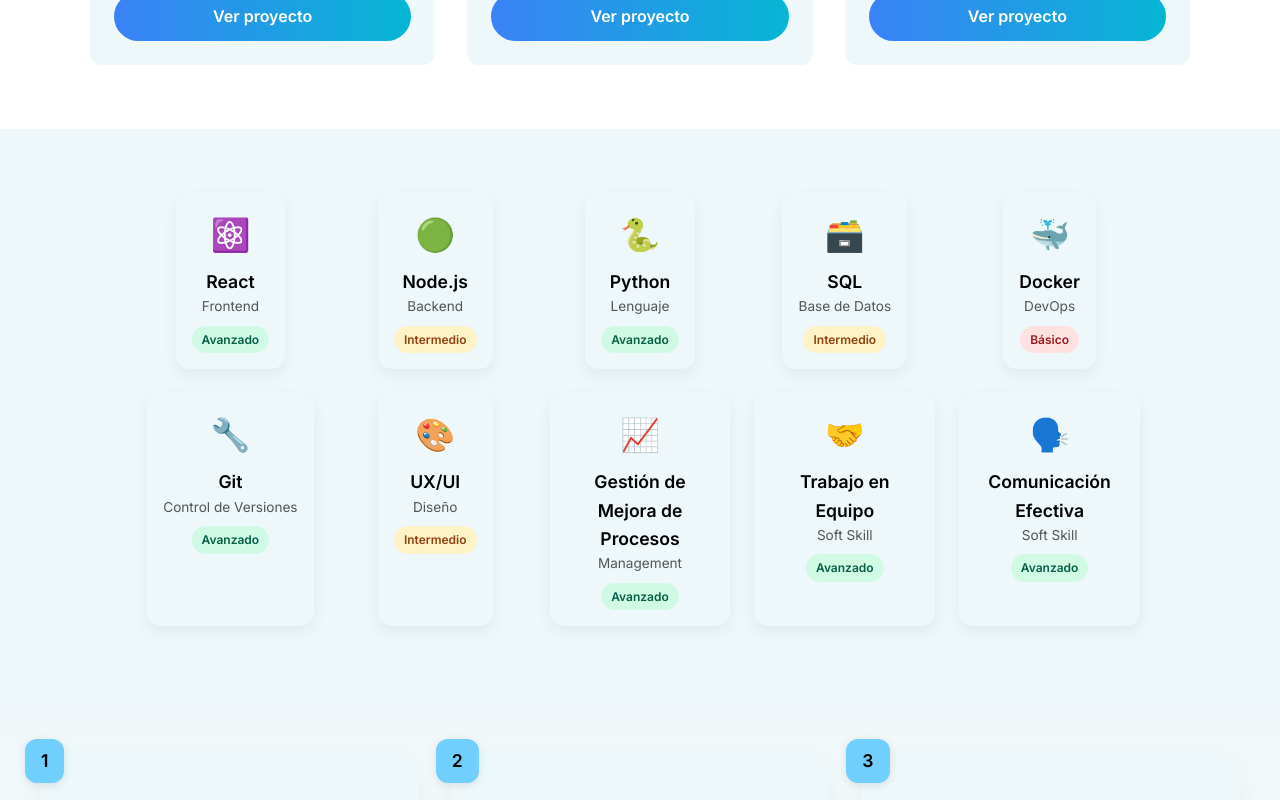
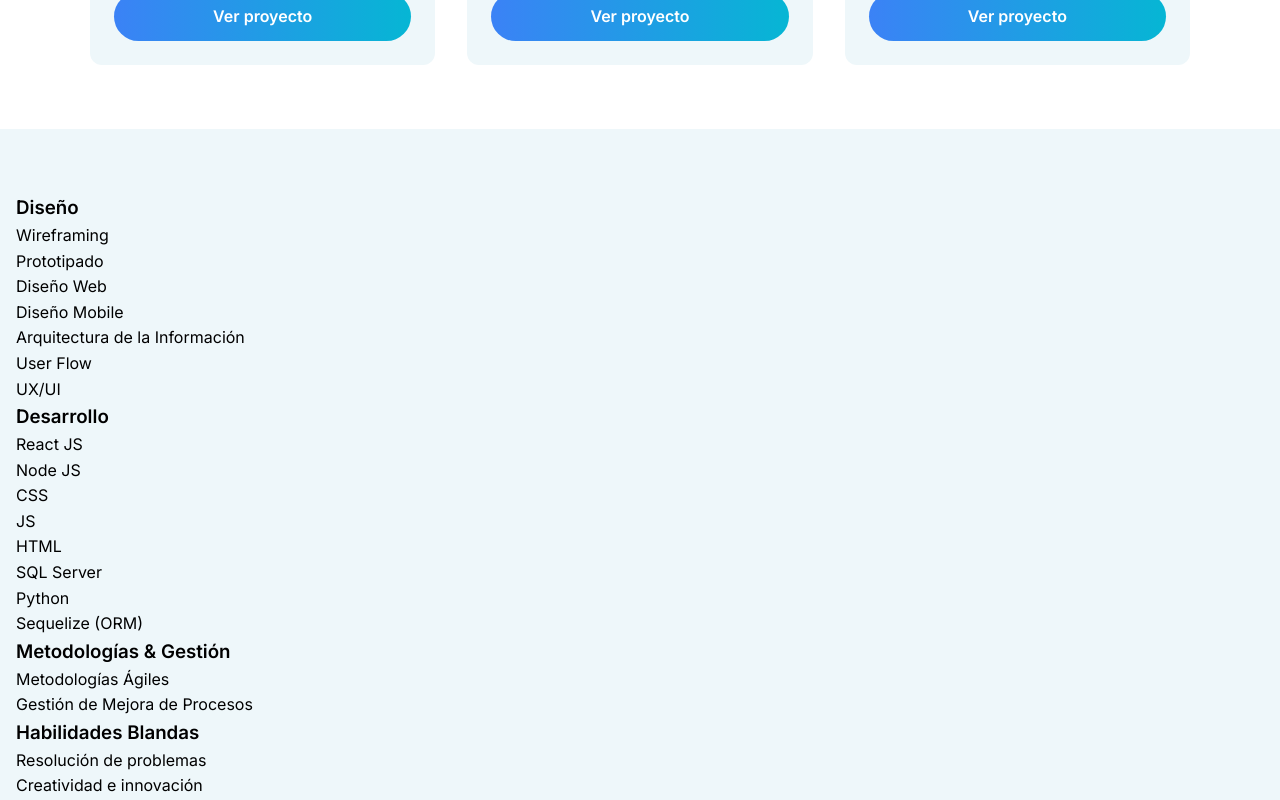
Before and after one commit to Perez-Alvaro/landing-template, a React (Vite) app: page / in a window 1280 px wide. Shown: the part 2300-3100 px from the top of the page. Built offline with nearby package versions, Linux system fonts and the light colour scheme.

Commit message:
feat: add project templates and timelines

```diff
--- a/src/components/Navbar.jsx
+++ b/src/components/Navbar.jsx
@@ -6,10 +6,15 @@
 const Navbar = ({ data = defaultData }) => {
   const handleClick = (e, url) => {
     if (url.startsWith('#')) {
-      e.preventDefault();
-      const target = document.querySelector(url);
-      if (target) {
-        target.scrollIntoView({ behavior: 'smooth' });
+      if (window.location.pathname !== '/') {
+        e.preventDefault();
+        window.location.href = `/${url}`; // fix: navegar a home antes de scroll
+      } else {
+        e.preventDefault();
+        const target = document.querySelector(url);
+        if (target) {
+          target.scrollIntoView({ behavior: 'smooth' });
+        }
       }
     }
   };
--- a/src/components/ProjectDetail.jsx
+++ /dev/null
@@ -1,30 +0,0 @@
-import React from "react";
-import { useParams, Link } from "react-router-dom";
-import data from "../data";
-import Navbar from "./Navbar";
-import "../styles.css";
-
-const ProjectDetail = () => {
-  const { id } = useParams();
-  const project = data.projects.find((p) => p.id === id);
-
-  if (!project) {
-    return <div className="p-8 text-center">Proyecto no encontrado</div>;
-  }
-
-  return (
-    <div>
-      <Navbar data={data.navbar} />
-      <section className="project-detail-section fade-in">
-        <div className="project-detail-container">
-          <img src={project.image} alt={project.title} className="project-detail-image" />
-          <h1 className="project-detail-title">{project.title}</h1>
-          <p className="project-detail-description">{project.description}</p>
-          <Link to="/" className="btn project-detail-button">Volver</Link> {/* botón unificado */}
-        </div>
-      </section>
-    </div>
-  );
-};
-
-export default ProjectDetail;
--- a/src/components/Skills.jsx
+++ b/src/components/Skills.jsx
@@ -2,21 +2,29 @@
 import defaultData from "../data/skills.json";
 import "../styles.css";
 
+// template: sección de habilidades simétrica basada en categorías
 const Skills = ({ data = defaultData }) => (
-    <section className="stack-section fade-in" id="skills">
-        <div className="stack-container">
-            {data.map((skill, index) => (
-                <div key={index} className="stack-item">
-                    <div className="stack-icon">{skill.icon}</div>
-                    <div className="stack-name">{skill.title}</div>
-                    <div className="stack-category">{skill.category}</div>
-                    <div className={`stack-level level-${skill.level.toLowerCase()}`}>
-                        {skill.level}
-                    </div>
-                </div>
-            ))}
+  <section className="stack-section fade-in" id="skills">
+    {Object.entries(data).map(([category, items]) => (
+      <div key={category} className="mb-12">
+        <h3 className="text-xl font-bold mb-4">{category}</h3>
+        <div className="grid grid-cols-1 sm:grid-cols-2 md:grid-cols-3 gap-4">
+          {items.map((item, index) => (
+            <div
+              key={index}
+              className="relative bg-white/5 backdrop-blur rounded-2xl p-4 shadow min-h-[90px] flex items-center"
+            >
+              <span
+                className="absolute left-0 top-0 bottom-0 w-1 bg-[#D7FB00] rounded-l-2xl"
+                aria-hidden="true"
+              />
+              <span className="ml-4 text-sm font-medium">{item}</span>
+            </div>
+          ))}
         </div>
-    </section>
+      </div>
+    ))}
+  </section>
 );
 
 export default Skills;
--- a/src/data/projects.json
+++ b/src/data/projects.json
@@ -1,56 +1,81 @@
 [
   {
-    "id": "automatizacion-invernaderos",
+    "slug": "automatizacion-invernaderos",
     "title": "Automatización de invernaderos",
-    "description": "Sistema de sensores y control con Arduino y Python.",
     "summary": "Sistema de sensores y control con Arduino y Python.",
-    "image": "/about-default.png",
-    "tags": ["IoT", "Arduino"],
-    "link": "/project/automatizacion-invernaderos"
+    "stack": ["Arduino", "Python", "Node.js"],
+    "images": ["/about-default.png", "/about-default.png"],
+    "objective": "Implementar un sistema de monitoreo y control climático para invernaderos.",
+    "role": "Desarrollador full-stack y responsable de integración de hardware.",
+    "technologies": "Arduino, Python, Node.js",
+    "challenges": "Integración de múltiples sensores y comunicación en tiempo real.",
+    "results": "Optimización del riego y control automático de temperatura.",
+    "moreUrl": "https://example.com",
+    "thumbnail": "/about-default.png"
   },
   {
-    "id": "planificador-proyectos",
+    "slug": "planificador-proyectos",
     "title": "Planificador de Proyectos",
-    "description": "Herramienta colaborativa para planificación remota.",
     "summary": "Herramienta colaborativa para planificación remota.",
-    "image": "/about-default.png",
-    "tags": ["Web", "Colaborativo"],
-    "link": "/project/planificador-proyectos"
+    "stack": ["React", "Node.js"],
+    "images": ["/about-default.png"],
+    "objective": "Facilitar la coordinación de tareas en equipos distribuidos.",
+    "role": "Diseño de interfaz y desarrollo front-end.",
+    "technologies": "React, Tailwind, Node.js",
+    "challenges": "Sincronización en tiempo real y manejo de permisos.",
+    "results": "Reducción de tiempos de planificación en un 30%.",
+    "thumbnail": "/about-default.png"
   },
   {
-    "id": "prototipador-ux",
+    "slug": "prototipador-ux",
     "title": "Prototipador UX",
-    "description": "Librería de componentes en Figma para diseño ágil.",
     "summary": "Librería de componentes en Figma para diseño ágil.",
-    "image": "/about-default.png",
-    "tags": ["UX", "Figma"],
-    "link": "/project/prototipador-ux"
+    "stack": ["Figma", "Design System"],
+    "images": ["/about-default.png"],
+    "objective": "Acelerar el proceso de diseño y validar ideas rápidamente.",
+    "role": "Diseñador UX/UI.",
+    "technologies": "Figma",
+    "challenges": "Definición de componentes reutilizables coherentes.",
+    "results": "Mejora del tiempo de entrega de prototipos en 40%.",
+    "thumbnail": "/about-default.png"
   },
   {
-    "id": "dashboard-metricas",
+    "slug": "dashboard-metricas",
     "title": "Dashboard de Métricas",
-    "description": "Visualización interactiva de indicadores clave.",
     "summary": "Visualización interactiva de indicadores clave.",
-    "image": "/about-default.png",
-    "tags": ["Data", "Visualización"],
-    "link": "/project/dashboard-metricas"
+    "stack": ["React", "DataViz"],
+    "images": ["/about-default.png"],
+    "objective": "Centralizar métricas y facilitar la toma de decisiones.",
+    "role": "Desarrollador front-end.",
+    "technologies": "React, Chart.js",
+    "challenges": "Optimizar el rendimiento con grandes volúmenes de datos.",
+    "results": "Mayor claridad en el seguimiento de indicadores.",
+    "thumbnail": "/about-default.png"
   },
   {
-    "id": "bot-automatizacion",
+    "slug": "bot-automatizacion",
     "title": "Bot de Automatización",
-    "description": "Scripts para mejorar procesos repetitivos en empresas.",
     "summary": "Scripts para mejorar procesos repetitivos en empresas.",
-    "image": "/about-default.png",
-    "tags": ["Automation", "Python"],
-    "link": "/project/bot-automatizacion"
+    "stack": ["Python"],
+    "images": ["/about-default.png"],
+    "objective": "Automatizar tareas administrativas repetitivas.",
+    "role": "Desarrollador de scripts.",
+    "technologies": "Python",
+    "challenges": "Adaptar el bot a distintos entornos de clientes.",
+    "results": "Ahorro de horas hombre en tareas rutinarias.",
+    "thumbnail": "/about-default.png"
   },
   {
-    "id": "landing-optimizada",
+    "slug": "landing-optimizada",
     "title": "Landing Optimizada",
-    "description": "Sitio liviano y responsive para campañas de marketing.",
     "summary": "Sitio liviano y responsive para campañas de marketing.",
-    "image": "/about-default.png",
-    "tags": ["Landing", "Marketing"],
-    "link": "/project/landing-optimizada"
+    "stack": ["HTML", "CSS", "JS"],
+    "images": ["/about-default.png"],
+    "objective": "Incrementar la conversión de campañas digitales.",
+    "role": "Desarrollo front-end y optimización de rendimiento.",
+    "technologies": "Vite, Tailwind",
+    "challenges": "Mantener tiempos de carga mínimos.",
+    "results": "Incremento de conversiones del 15%.",
+    "thumbnail": "/about-default.png"
   }
 ]
--- a/src/data/skills.json
+++ b/src/data/skills.json
@@ -1,12 +1,6 @@
-[
-  { "title": "React", "category": "Frontend", "icon": "⚛️", "level": "Avanzado" },
-  { "title": "Node.js", "category": "Backend", "icon": "🟢", "level": "Intermedio" },
-  { "title": "Python", "category": "Lenguaje", "icon": "🐍", "level": "Avanzado" },
-  { "title": "SQL", "category": "Base de Datos", "icon": "🗃️", "level": "Intermedio" },
-  { "title": "Docker", "category": "DevOps", "icon": "🐳", "level": "Básico" },
-  { "title": "Git", "category": "Control de Versiones", "icon": "🔧", "level": "Avanzado" },
-  { "title": "UX/UI", "category": "Diseño", "icon": "🎨", "level": "Intermedio" },
-  { "title": "Gestión de Mejora de Procesos", "category": "Management", "icon": "📈", "level": "Avanzado" },
-  { "title": "Trabajo en Equipo", "category": "Soft Skill", "icon": "🤝", "level": "Avanzado" },
-  { "title": "Comunicación Efectiva", "category": "Soft Skill", "icon": "🗣️", "level": "Avanzado" }
-]
+{
+  "Diseño": ["Wireframing","Prototipado","Diseño Web","Diseño Mobile","Arquitectura de la Información","User Flow","UX/UI"],
+  "Desarrollo": ["React JS","Node JS","CSS","JS","HTML","SQL Server","Python","Sequelize (ORM)"],
+  "Metodologías & Gestión": ["Metodologías Ágiles","Gestión de Mejora de Procesos"],
+  "Habilidades Blandas": ["Resolución de problemas","Creatividad e innovación","Pensamiento crítico","Liderazgo","Comunicación efectiva"]
+}
--- a/src/main.jsx
+++ b/src/main.jsx
@@ -2,7 +2,7 @@
 import ReactDOM from 'react-dom/client'
 import { BrowserRouter, Routes, Route } from 'react-router-dom'
 import App from './App.jsx'
-import ProjectDetail from './components/ProjectDetail.jsx'
+import ProjectDetail from './pages/ProjectDetail.jsx'
 import ProjectsPage from './pages/Projects.jsx'
 import './theme.css'
 import './styles.css'
@@ -12,9 +12,9 @@
     <BrowserRouter>
       <Routes>
         <Route path="/" element={<App />} />
-        <Route path="/project/:id" element={<ProjectDetail />} /> {/* rutas para proyectos */}
         <Route path="/projects" element={<ProjectsPage />} />
+        <Route path="/projects/:slug" element={<ProjectDetail />} />
       </Routes>
     </BrowserRouter>
-  </React.StrictMode>
+  </React.StrictMode>,
 )
--- /dev/null
+++ b/src/pages/ProjectDetail.jsx
@@ -0,0 +1,26 @@
+import React from "react";
+import { useParams } from "react-router-dom";
+import data from "../data";
+import Navbar from "../components/Navbar";
+import Footer from "../components/Footer";
+import ProjectTemplate from "../templates/ProjectTemplate";
+
+// template: página de detalle de proyecto
+const ProjectDetail = () => {
+  const { slug } = useParams();
+  const project = data.projects.find((p) => p.slug === slug);
+
+  if (!project) {
+    return <div className="p-8 text-center">Proyecto no encontrado</div>;
+  }
+
+  return (
+    <div>
+      <Navbar data={data.navbar} />
+      <ProjectTemplate project={project} />
+      <Footer data={data.footer} />
+    </div>
+  );
+};
+
+export default ProjectDetail;
--- /dev/null
+++ b/src/templates/ProjectTemplate.jsx
@@ -0,0 +1,87 @@
+import React, { useState } from "react";
+
+// template: detalle de proyecto reutilizable
+const ProjectTemplate = ({ project }) => {
+  const [selected, setSelected] = useState(null);
+
+  if (!project) return null;
+
+  return (
+    <div className="project-template">
+      {/* Hero */}
+      <section className="text-center py-12 px-4">
+        <h1 className="text-4xl font-bold mb-4">{project.title}</h1>
+        <p className="max-w-2xl mx-auto mb-4 text-gray-700">{project.summary}</p>
+        <div className="flex flex-wrap justify-center gap-2">
+          {project.stack && project.stack.map((tech) => (
+            <span
+              key={tech}
+              className="bg-[#D7FB00] text-black text-xs font-bold px-3 py-1 rounded-full"
+            >
+              {tech}
+            </span>
+          ))}
+        </div>
+      </section>
+
+      {/* Galería */}
+      <section className="max-w-5xl mx-auto px-4 py-8">
+        <div className="grid grid-cols-1 sm:grid-cols-2 gap-4">
+          {project.images && project.images.map((img, idx) => (
+            <img
+              key={idx}
+              src={img}
+              alt={`${project.title} ${idx + 1}`}
+              className="w-full h-48 object-cover rounded-2xl cursor-pointer"
+              onClick={() => setSelected(img)}
+            />
+          ))}
+        </div>
+        {selected && (
+          <div
+            className="fixed inset-0 bg-black/80 flex items-center justify-center z-50"
+            onClick={() => setSelected(null)}
+          >
+            <img src={selected} alt="preview" className="max-h-full max-w-full rounded" />
+          </div>
+        )}
+      </section>
+
+      {/* Secciones descriptivas */}
+      <section className="max-w-3xl mx-auto px-4 py-8 space-y-8 text-left">
+        <div>
+          <h2 className="text-xl font-bold mb-2">Objetivo</h2>
+          <p>{project.objective}</p>
+        </div>
+        <div>
+          <h2 className="text-xl font-bold mb-2">Rol y responsabilidades</h2>
+          <p>{project.role}</p>
+        </div>
+        <div>
+          <h2 className="text-xl font-bold mb-2">Tecnologías</h2>
+          <p>{project.technologies}</p>
+        </div>
+        <div>
+          <h2 className="text-xl font-bold mb-2">Desafíos y soluciones</h2>
+          <p>{project.challenges}</p>
+        </div>
+        <div>
+          <h2 className="text-xl font-bold mb-2">Resultados</h2>
+          <p>{project.results}</p>
+        </div>
+        {project.moreUrl && (
+          <a
+            href={project.moreUrl}
+            target="_blank"
+            rel="noopener noreferrer"
+            className="btn inline-block"
+          >
+            Más información
+          </a>
+        )}
+      </section>
+    </div>
+  );
+};
+
+export default ProjectTemplate;
```
Also changed, not shown: src/components/ExperienceEducation.jsx (+29 -35 lines), src/components/Projects.jsx (+17 -6 lines), src/pages/Projects.jsx (+27 -10 lines).
